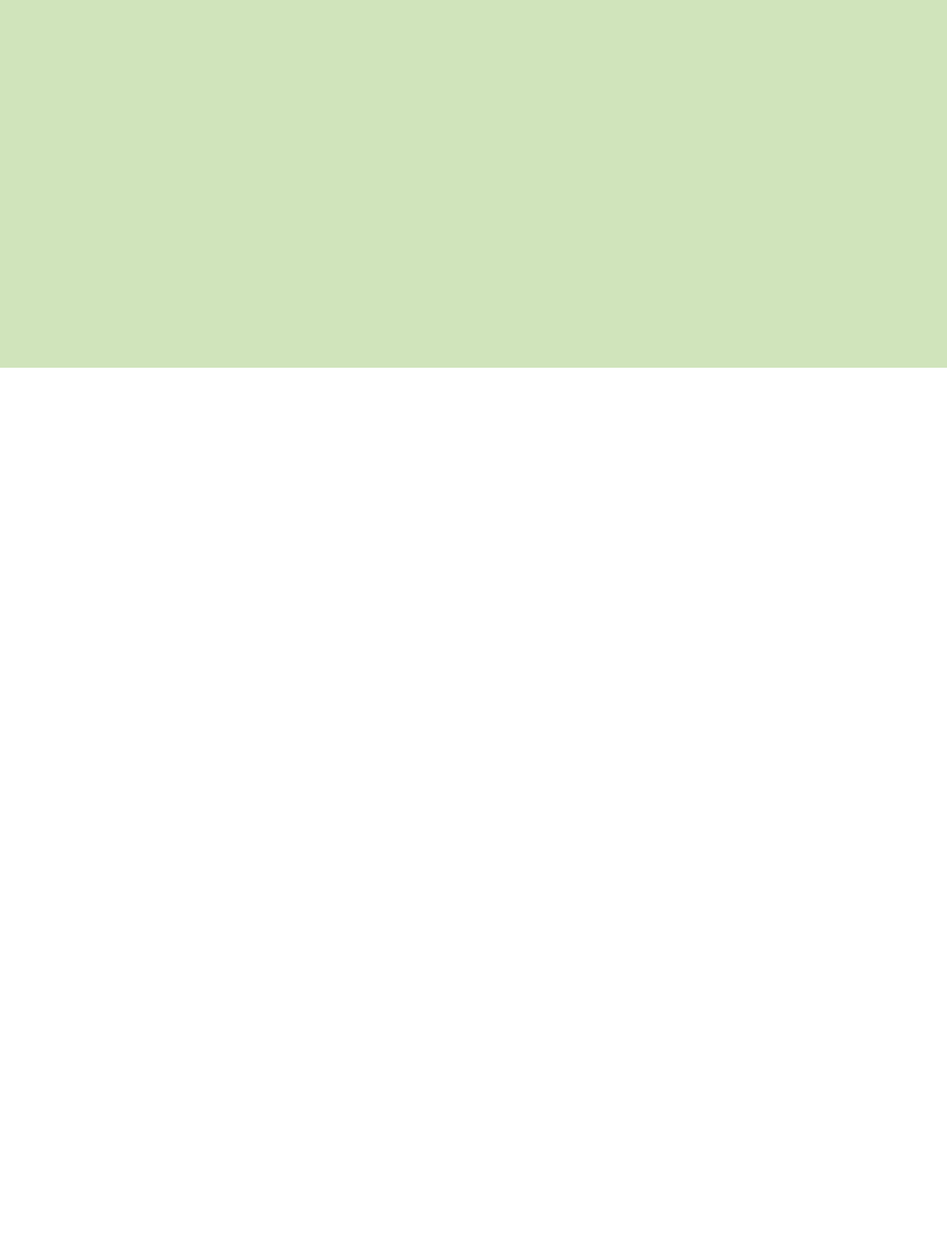
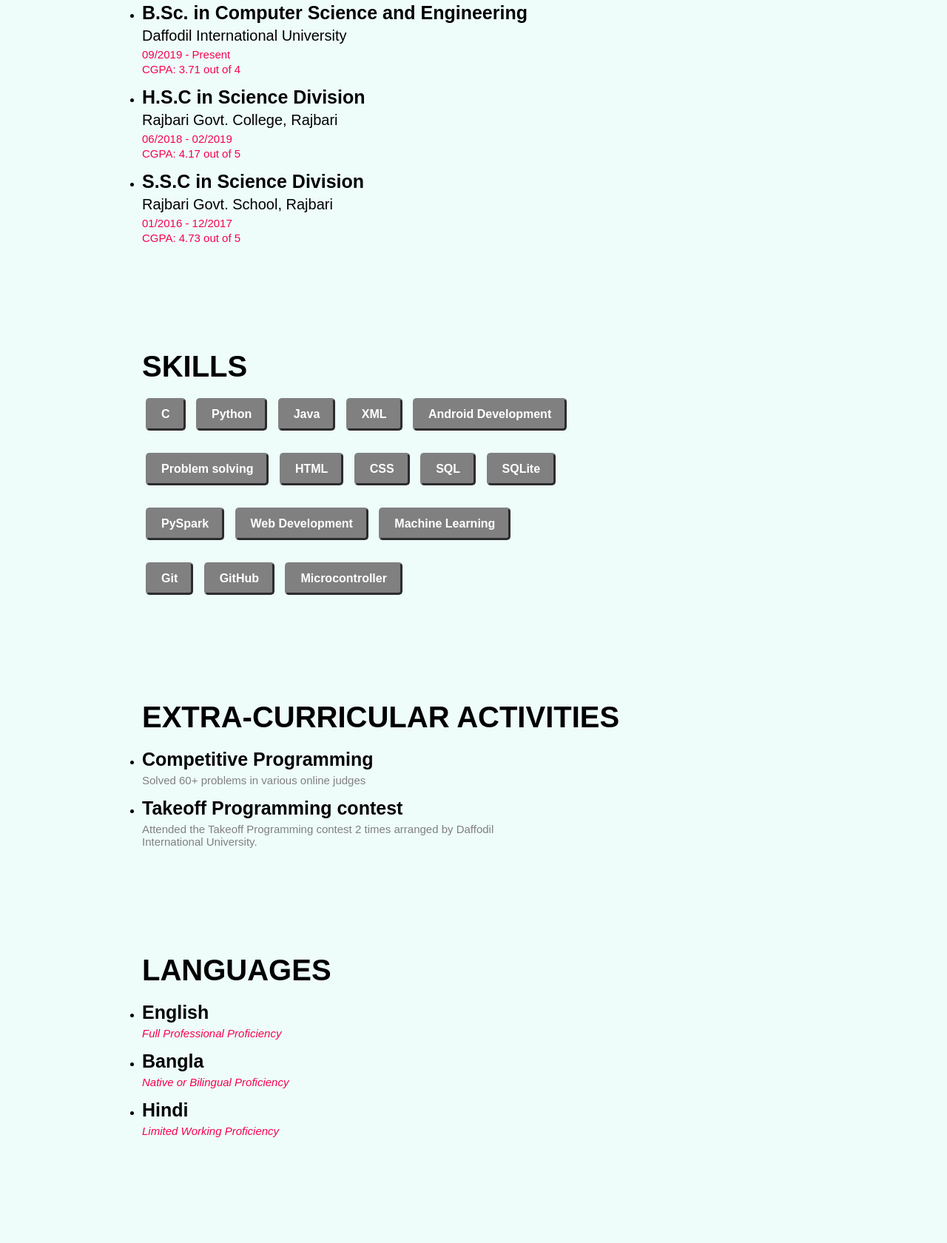
Before and after one commit to sadat2531/Portfolio, a plain HTML site: page skills.html in a window 1280 px wide. Shown: the part 303-1983 px from the top of the page at 74% size. Before the commit the page ends 800 px from the top, so only its background shows below. Drawn offline with Linux system fonts and the light colour scheme.

Commit message:
3rd update
This time I add some more content to some pages.  Some code was corrected. Naming of some page is changed. New image added.
Improved than previous version.

```diff
--- a/about.css
+++ b/about.css
@@ -1,6 +1,7 @@
 *{
     margin: 0;
     padding: 0;
+    background: #f7edfc;
     font-family: sans-serif;
 }
 
@@ -8,7 +9,6 @@
     position: relative;
     width: 100%;
     height: 100vh;
-    background: #efecf0;
 }
 
 nav{
@@ -49,3 +49,46 @@ nav ul li a:hover{
     font-size: 16px;
     transition: .2s;
 }
+
+
+.main{
+    width: 1130px;
+    max-width: 95%;
+    margin: 6% auto;
+    display: flex;
+    align-items: center;
+    justify-content: space-around;
+}
+
+.main img{
+    height: auto;
+    width: 350px;
+    border-radius: 50%;
+}
+
+.aboutme{
+    width: 500px;
+}
+
+.aboutme h1{
+    font-size: 50px;
+    color: #222;
+    margin-bottom: 10px;
+}
+
+.aboutme h4{
+    font-size: 20px;
+    color: #222;
+    margin-bottom: 10px;
+
+}
+
+.aboutme span{
+    color: #f9004d;
+}
+
+.aboutme p{
+    color: #222;
+    line-height: 30px;
+    font-size: 18px;
+}
--- a/contact.css
+++ b/contact.css
@@ -1,6 +1,7 @@
 *{
     margin: 0;
     padding: 0;
+    background: #eeeefc;
     font-family: sans-serif;
 }
 
@@ -8,7 +9,6 @@
     position: relative;
     width: 100%;
     height: 100vh;
-    background: #dddcee;
 }
 
 nav{
--- a/index.css
+++ b/index.css
@@ -1,6 +1,7 @@
 *{
     margin: 0;
     padding: 0;
+    background: #eff4fd;
     font-family: sans-serif;
 }
 
@@ -8,7 +9,6 @@
     position: relative;
     width: 100%;
     height: 100vh;
-    background: #eff4fd;
 }
 
 nav{
@@ -50,9 +50,17 @@ nav ul li a:hover{
 
 }
 
+.contants{
+    width: 1130px;
+    max-width: 95%;
+    margin: 6% auto;
+    display: flex;
+    align-items: center;
+    justify-content: space-around;
+}
+
 .detail{
-    margin-left: 8%;
-    margin-top: 10%;
+    width: 500px;
 }
 
 .detail h1{
@@ -66,7 +74,7 @@ nav ul li a:hover{
     transition: .3s;
 }
 .detail span:hover{
-    color: purple;
+    color: #f9004d;
     transition: .3s;
 }
 
@@ -93,34 +101,18 @@ nav ul li a:hover{
 .detail a:hover{
     background: transparent;
     color: #000;
-    padding: 12px 20px;
-    margin: 29px 0;
+    transform: scale(1.1);
     transition: .3s;
 }
 
-.images{
-    width: 45%;
-    height: 80%;
-    position: absolute;
-    bottom: 0;
-    right: 100px;
-}
-
-.images img{
-    height: 60%;
-    position: absolute;
-    left: 300px;
-    bottom: 145px;
-    transform: translateX(-50%);
+.contants img{
+    height: auto;
+    width: 350px;
+    border-radius: 50%;
     transition: .3s;
 }
 
-.images .profile-image{
-    border-radius: 50%;
-}
-
-.images .profile-image:hover{
-    height: 65%;
-    bottom: 135px;
+.contants img:hover{
+    transform: scale(1.2);
     transition: .3s;
 }
--- a/skills.css
+++ b/skills.css
@@ -1,6 +1,7 @@
 *{
     margin: 0;
     padding: 0;
+    background: #eefdfa;
     font-family: sans-serif;
 }
 
@@ -8,7 +9,6 @@
     position: relative;
     width: 100%;
     height: 100vh;
-    background: #d0e4bb;
 }
 
 nav{
@@ -48,3 +48,125 @@ nav ul li a:hover{
     font-size: 16px;
     transition: .2s;
 }
+
+.education{
+    max-width: 95%;
+    padding: 10% 15%;
+}
+
+.education h1{
+    font-size: 50px;
+    margin-bottom: 20px;
+}
+
+.education div{
+    height: auto;
+    width: 550px;
+    display: list-item;
+    margin-bottom: 15px;
+}
+
+.education div h4{
+    font-size: 25px;
+    margin-bottom: 5px;
+}
+
+.institute{
+    font-size: 20px;
+    margin-bottom: 5px;
+}
+
+.info{
+    font-size: 15px;
+    color: #f9004d;
+    margin-bottom: 3px;
+}
+
+.skills{
+    max-width: 95%;
+    padding: 0 15%;
+}
+
+.skills h1{
+    font-size: 40px;
+    margin-bottom: 5px;
+}
+
+.skills p{
+    background: gray;
+    padding: 10px 18px;
+    text-decoration: none;
+    font-weight: bold;
+    color: #fff;
+    display: inline-block;
+    margin: 15px 5px;
+    border: 3px;
+    border-color: gray;
+    border-style: outset;
+    border-radius: 5px;
+    transition: .3s;
+}
+
+.skills p:hover{
+    background: transparent;
+    color: #000;
+    transform: scale(1.1);
+    transition: .3s;
+}
+
+.extra{
+    max-width: 95%;
+    padding: 10% 15% 0;
+}
+
+.extra h1{
+    font-size: 40px;
+    margin-bottom: 20px;
+}
+
+.extra div{
+    height: auto;
+    width: 550px;
+    display: list-item;
+    margin-bottom: 15px;
+}
+
+.extra div h4{
+    font-size: 25px;
+    margin-bottom: 5px;
+}
+
+.extra .objective{
+    font-size: 15px;
+    color: gray;
+    margin-bottom: 5px;
+}
+
+.language{
+    max-width: 95%;
+    padding: 10% 15%;
+}
+
+.language h1{
+    font-size: 40px;
+    margin-bottom: 20px;
+}
+
+.language div{
+    height: auto;
+    width: 550px;
+    display: list-item;
+    margin-bottom: 15px;
+}
+
+.language div h4{
+    font-size: 25px;
+    margin-bottom: 5px;
+}
+
+.language .objective{
+    font-size: 15px;
+    color: #f9004d;
+    font-style: italic;
+    margin-bottom: 5px;
+}
--- a/skills.html
+++ b/skills.html
@@ -5,7 +5,7 @@
     <meta http-equiv="X-UA-Compatible" content="IE=edge">
     <meta name="viewport" content="width=device-width, initial-scale=1.0">
     <link rel="stylesheet" href="skills.css">
-    <title>Skills</title>
+    <title>Sadat's Portfolio | Education & Skills</title>
 </head>
 <body>
 
@@ -17,11 +17,122 @@
         <ul>
             <li><a href="index.html">Home</a></li>
             <li><a href="about.html">About</a></li>
-            <li><a href="skills.html">Skills</a></li>
-            <li><a href="service.html">Services</a></li>
+            <li><a href="skills.html">Education & Skills</a></li>
+            <li><a href="works.html">Works</a></li>
             <li><a href="contact.html">Contact</a></li>
         </ul>
     </nav>
+
+    <section class="education">
+
+        <h1>EDUCATION</h1>
+        <div class="bsc">
+
+            <h4>B.Sc. in Computer Science and Engineering</h4>
+            <p class="institute">Daffodil International University</p>
+            <p class="info">09/2019 - Present</p>
+            <p class="info">CGPA: 3.71 out of 4</p>
+
+        </div>
+
+        <div class="hsc">
+
+            <h4>H.S.C in Science Division</h4>
+            <p class="institute">Rajbari Govt. College, Rajbari</p>
+            <p class="info">06/2018 - 02/2019</p>
+            <p class="info">CGPA: 4.17 out of 5</p>
+
+        </div>
+
+        <div class="ssc">
+
+            <h4>S.S.C in Science Division</h4>
+            <p class="institute">Rajbari Govt. School, Rajbari</p>
+            <p class="info">01/2016 - 12/2017</p>
+            <p class="info">CGPA: 4.73 out of 5</p>
+
+        </div>
+
+    </section>
+
+    <section class="skills">
+        <h1>SKILLS</h1>
+
+        <p>C</p>
+        <p>Python</p>
+        <p>Java</p>
+        <p>XML</p>
+        <p>Android Development</p> <br>
+        <p>Problem solving</p>
+        <p>HTML</p>
+        <P>CSS</P>
+        <P>SQL</P>
+        <P>SQLite</P> <br>
+        <p>PySpark</p>
+        <p>Web Development</p>
+        <p>Machine Learning</p> <br>
+        <p>Git</p>
+        <p>GitHub</p>
+        <p>Microcontroller</p>
+    </section>
+
+    <section class="extra">
+
+        <h1>EXTRA-CURRICULAR ACTIVITIES</h1>
+        <div>
+
+            <h4>Competitive Programming</h4>
+            <p class="objective">
+                Solved 60+ problems in various online judges
+            </p>
+
+
+        </div>
+
+        <div>
+
+            <h4>Takeoff Programming contest</h4>
+            <p class="objective">
+                Attended the Takeoff Programming contest 2 times arranged by
+                Daffodil International University.
+            </p>
+
+
+        </div>
+
+    </section>
+
+    <section class="language">
+
+        <h1>LANGUAGES</h1>
+        <div>
+
+            <h4>English</h4>
+            <p class="objective">
+                Full Professional Proficiency
+            </p>
+
+        </div>
+
+        <div>
+
+            <h4>Bangla</h4>
+            <p class="objective">
+                Native or Bilingual Proficiency
+            </p>
+
+        </div>
+
+        <div>
+
+            <h4>Hindi</h4>
+            <p class="objective">
+                Limited Working Proficiency
+            </p>
+
+        </div>
+
+    </section>
 
 </div>
 
--- a/service.css
+++ b/works.css
@@ -2,13 +2,13 @@
     margin: 0;
     padding: 0;
     font-family: sans-serif;
+    background: #fdefef;
 }
 
 .hero{
     position: relative;
     width: 100%;
     height: 100vh;
-    background: #f1d7d4;
 }
 
 nav{
```
Also changed, not shown: about.html (+19 -3 lines), contact.html (+3 -3 lines), index.html (+8 -4 lines), works.html (renamed from service.html, +4 -4 lines), images/sadat 2.jpg (added).
